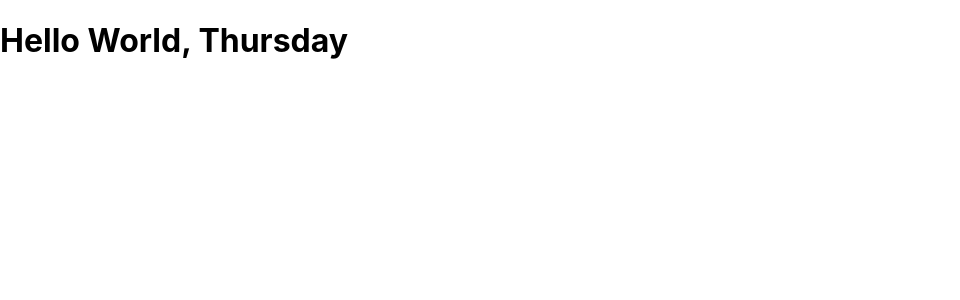
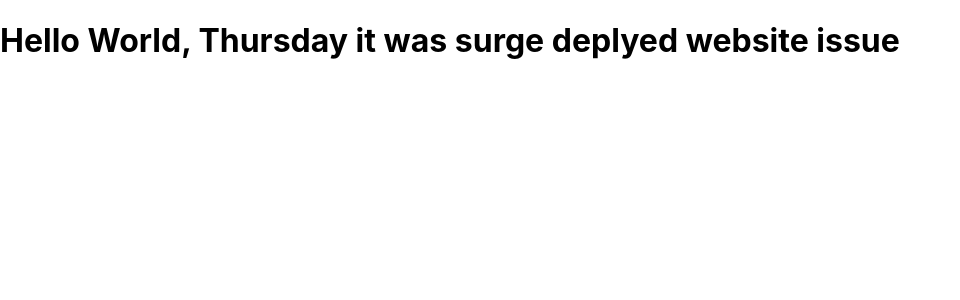
Before and after one commit to M-AhmedRaza/class2react, a React (Create React App) app: page / in a window 1280 px wide. Shown: the top 300 px of the page, without its empty margins (0-960 px from the left). Built offline with nearby package versions, Linux system fonts and the light colour scheme.

Commit message:
Update App.js

```diff
--- a/src/App.js
+++ b/src/App.js
@@ -4,7 +4,7 @@ import './App.css';
 function App() {
   return (
   <div classname="App">
-      <h1>Hello World, Thursday</h1>
+      <h1>Hello World, Thursday it was surge deplyed website issue</h1>
       </div>
   );
 }
```
